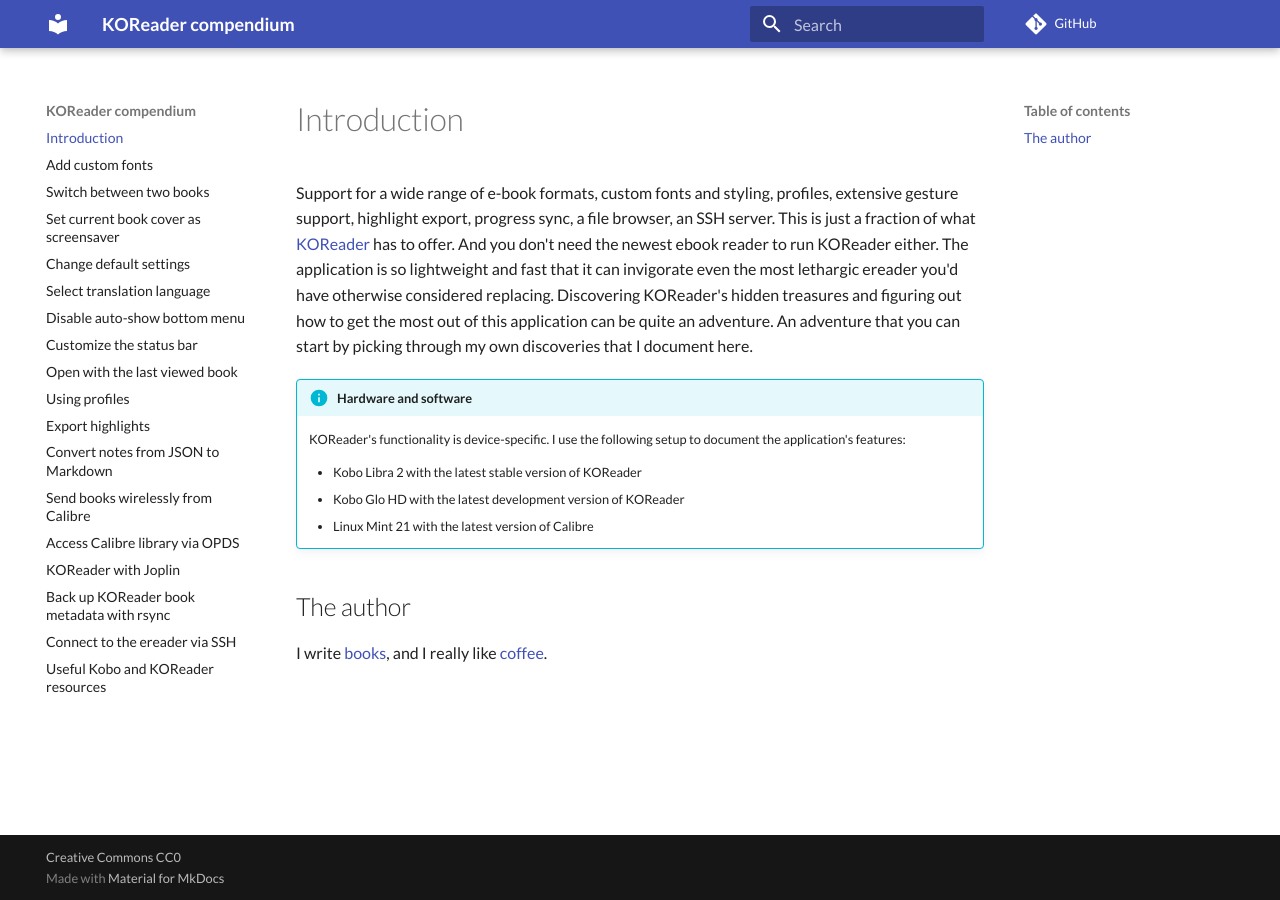
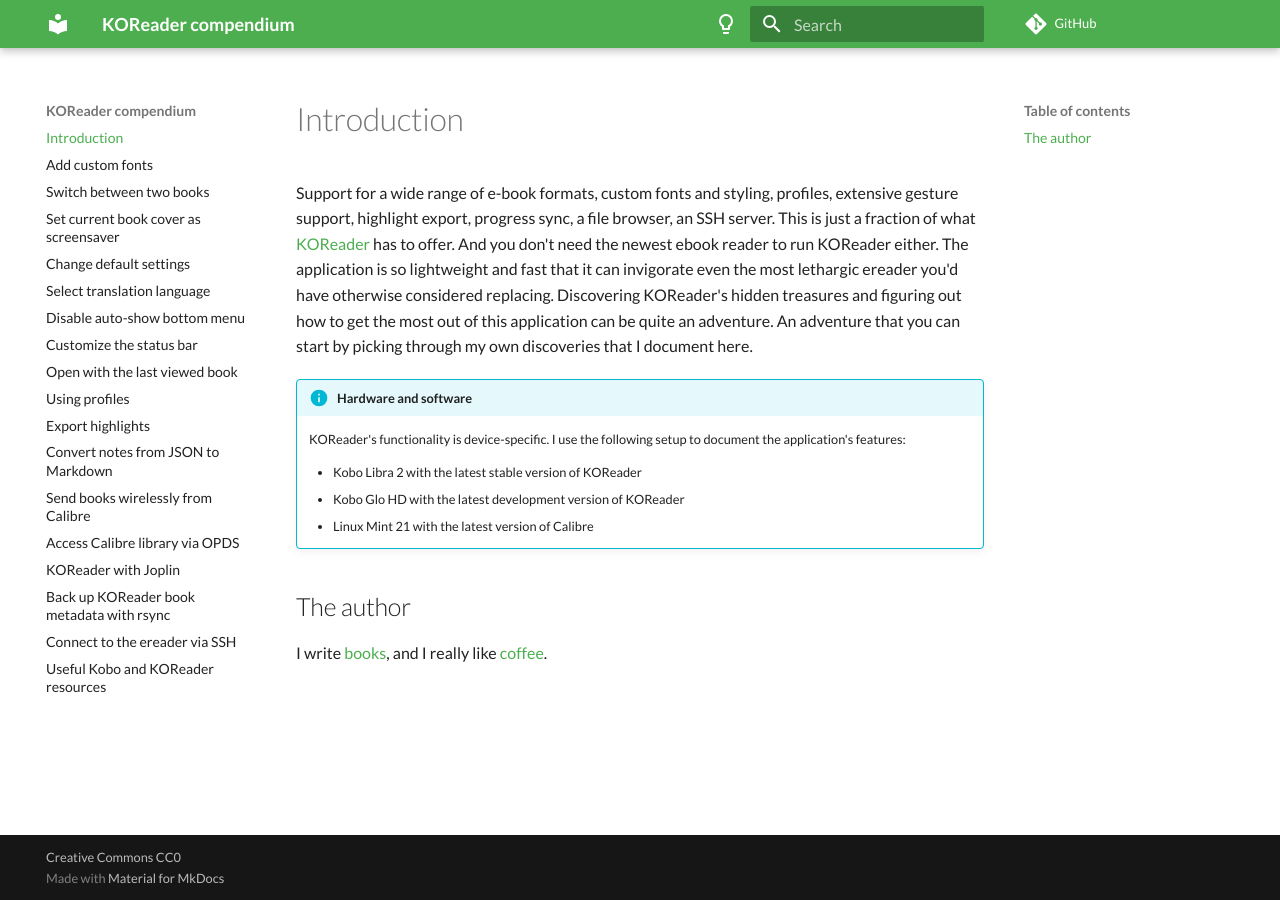
Before and after one commit to dmpop/koreader-compendium, an MkDocs documentation site: the page built from docs/index.md, in a window 1280 px wide. Built offline with MkDocs 1.6.1 and Material for MkDocs 9.7.7, drawn with Linux system fonts in a browser that asks for light colours; comment, search, counter and statistics services are not loaded.

Commit message:
Tweak theme

```diff
--- a/mkdocs.yml
+++ b/mkdocs.yml
@@ -7,6 +7,19 @@
 copyright: Creative Commons CC0
 theme:
   name: material
+  palette:
+    - scheme: default
+      primary: green
+      accent: teal
+      toggle:
+        icon: material/lightbulb-outline
+        name: Switch to dark mode
+    - scheme: slate
+      primary: green
+      accent: teal
+      toggle:
+        icon: material/lightbulb
+        name: Switch to light mode
   font:
     text: Lato
 markdown_extensions:
```
